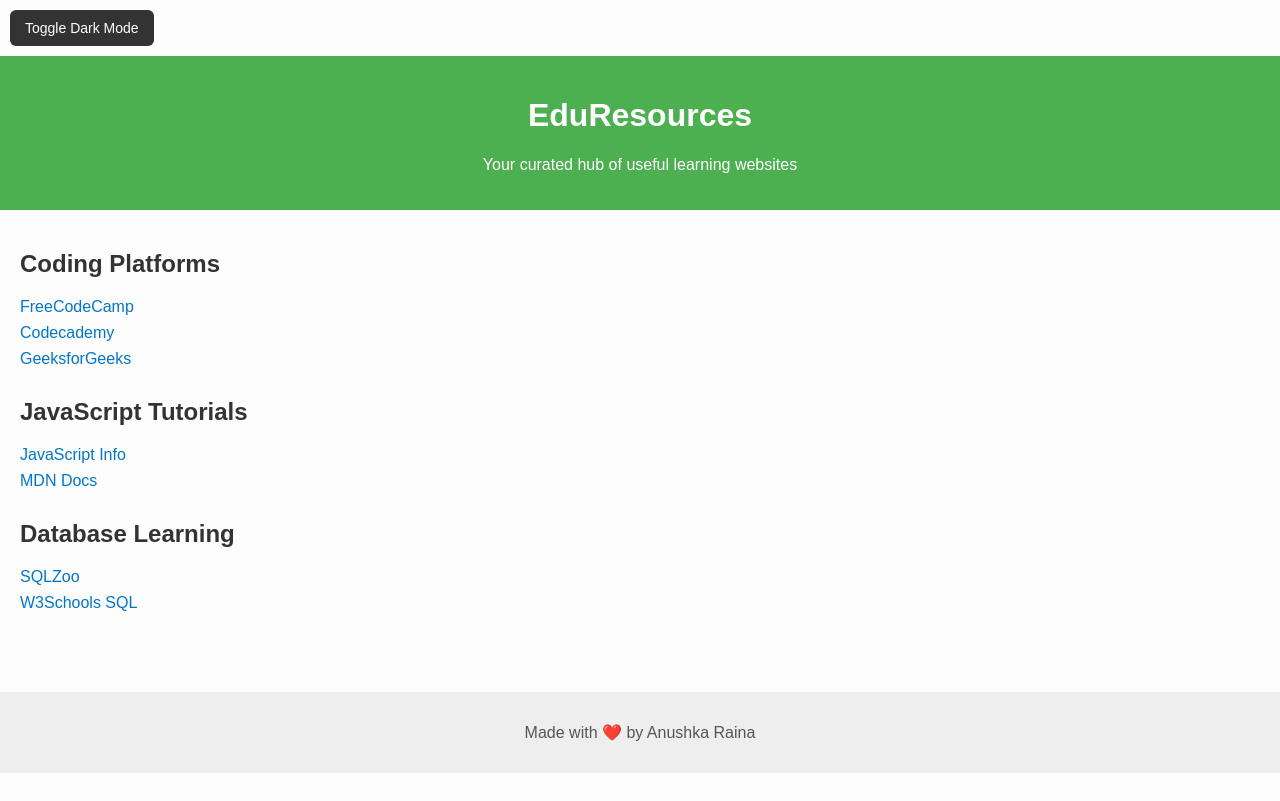
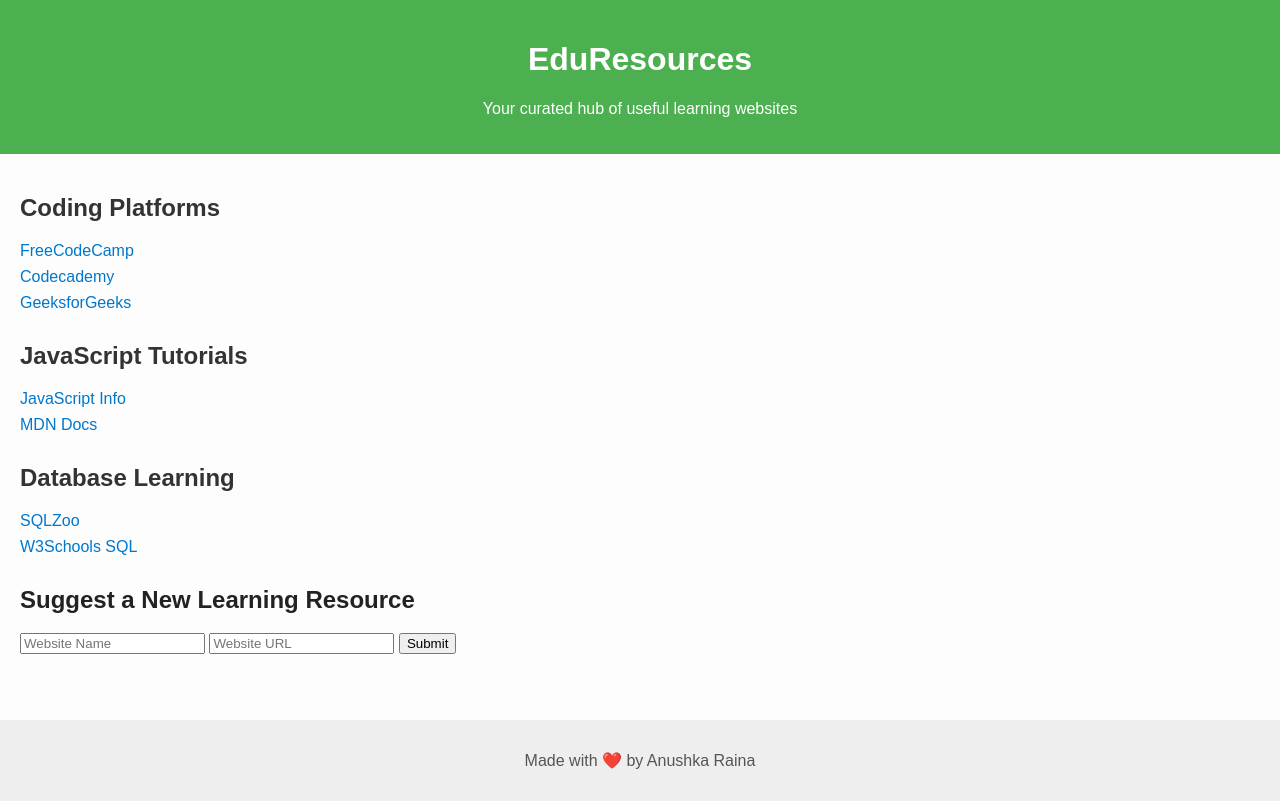
Before and after one commit to anushkaraina/PROJECT-edu-resources-, a plain HTML site: page index.html in a window 1280 px wide. Drawn offline with Linux system fonts and the light colour scheme.

Commit message:
Update index.html

```diff
--- a/index.html
+++ b/index.html
@@ -7,8 +7,6 @@
   <link rel="stylesheet" href="style.css" />
 </head>
 <body>
-  <button id="darkModeBtn">Toggle Dark Mode</button>
-
   <header>
     <h1>EduResources</h1>
     <p>Your curated hub of useful learning websites</p>
@@ -39,6 +37,17 @@
         <li><a href="https://www.w3schools.com/sql/" target="_blank">W3Schools SQL</a></li>
       </ul>
     </section>
+
+    <!-- Suggestion Form Section -->
+    <section class="suggest-form">
+      <h2>Suggest a New Learning Resource</h2>
+      <form id="suggestForm">
+        <input type="text" id="siteName" placeholder="Website Name" required />
+        <input type="url" id="siteURL" placeholder="Website URL" required />
+        <button type="submit">Submit</button>
+      </form>
+      <p id="responseMsg"></p>
+    </section>
   </main>
 
   <footer>
```
